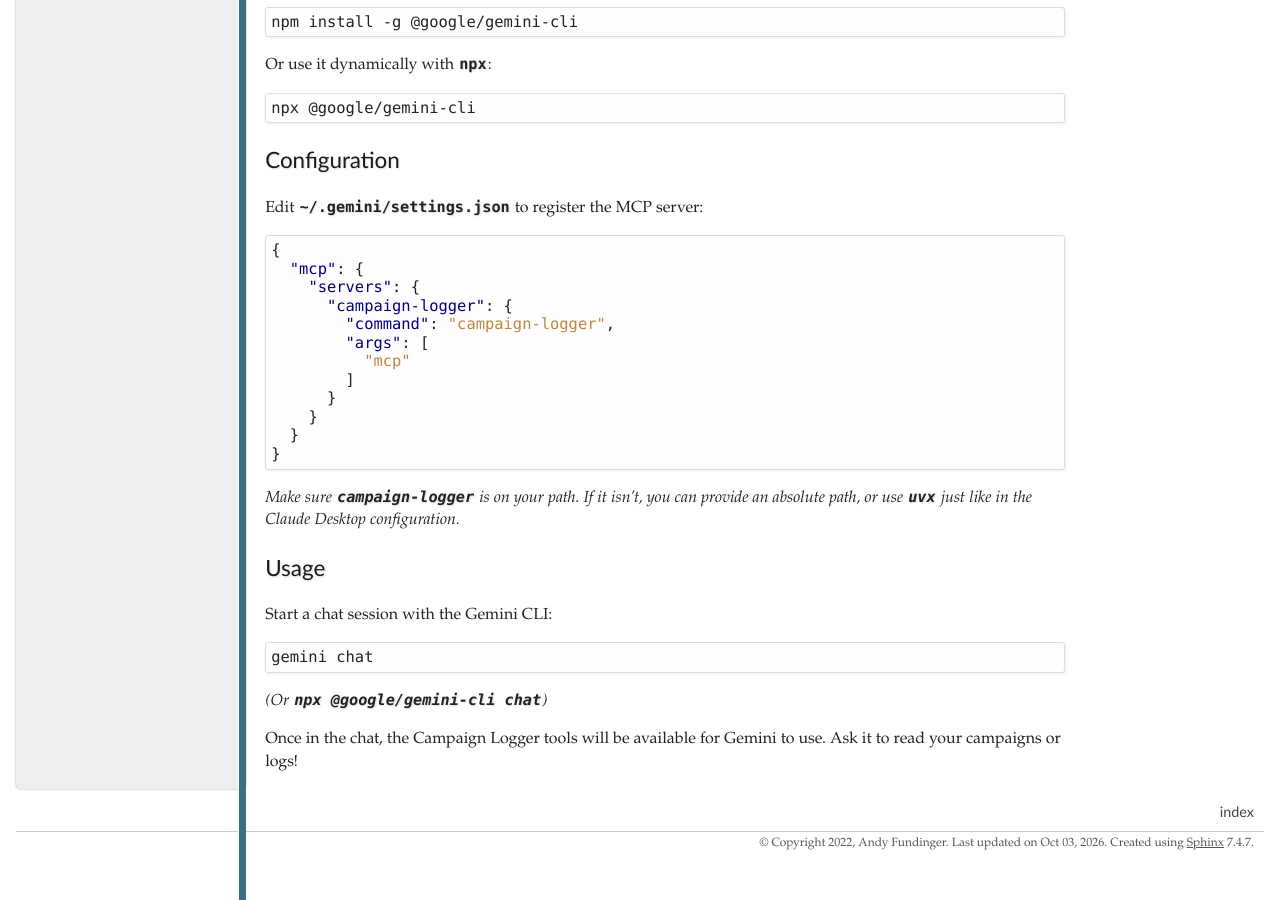
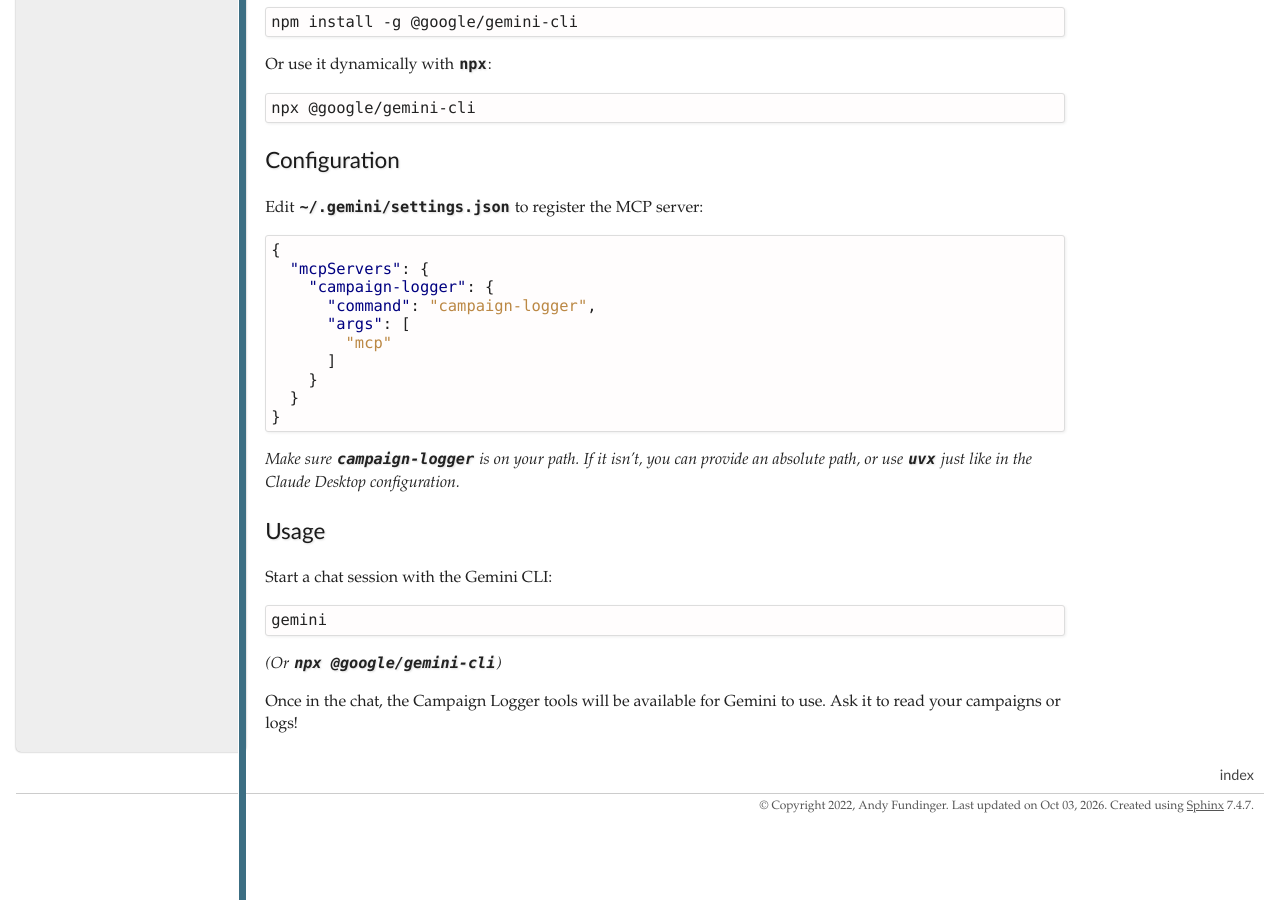
Before and after one commit to Ciemaar/campaign_logger, a Sphinx documentation site: the page built from docs/mcp-server.md, in a window 1280 px wide and 900 px high, scrolled down 4262 px. Built offline with Sphinx 7.4.7, drawn with Linux system fonts in a browser that asks for light colours.

Commit message:
docs: fix Gemini CLI config block and usage command
- Changes the `settings.json` nesting from `mcp` -> `servers` to a top-level `mcpServers` key.
- Changes the usage command from `gemini chat` to `gemini` (and updating the `npx` alternative accordingly).

Co-authored-by: Ciemaar <1388496+Ciemaar@users.noreply.github.com>

````diff
--- a/docs/mcp-server.md
+++ b/docs/mcp-server.md
@@ -228,14 +228,12 @@ Edit `~/.gemini/settings.json` to register the MCP server:
 
 ```json
 {
-  "mcp": {
-    "servers": {
-      "campaign-logger": {
-        "command": "campaign-logger",
-        "args": [
-          "mcp"
-        ]
-      }
+  "mcpServers": {
+    "campaign-logger": {
+      "command": "campaign-logger",
+      "args": [
+        "mcp"
+      ]
     }
   }
 }
@@ -248,9 +246,9 @@ Edit `~/.gemini/settings.json` to register the MCP server:
 Start a chat session with the Gemini CLI:
 
 ```bash
-gemini chat
+gemini
 ```
 
-*(Or `npx @google/gemini-cli chat`)*
+*(Or `npx @google/gemini-cli`)*
 
 Once in the chat, the Campaign Logger tools will be available for Gemini to use. Ask it to read your campaigns or logs!
````
